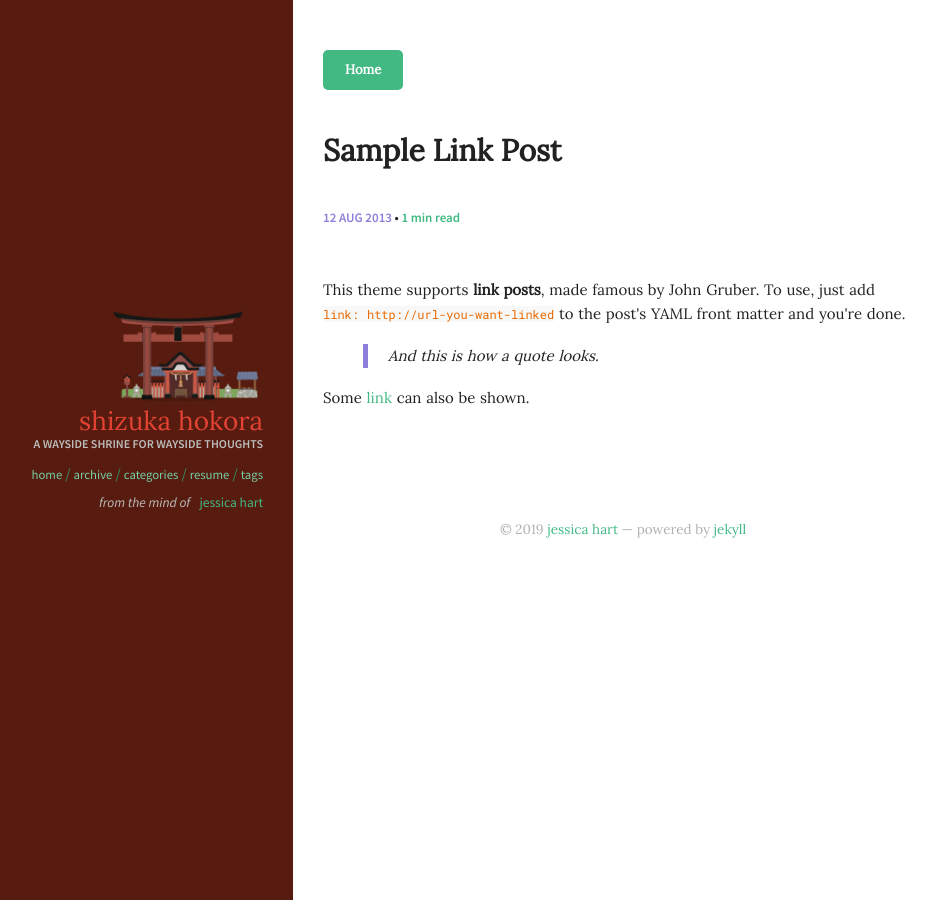
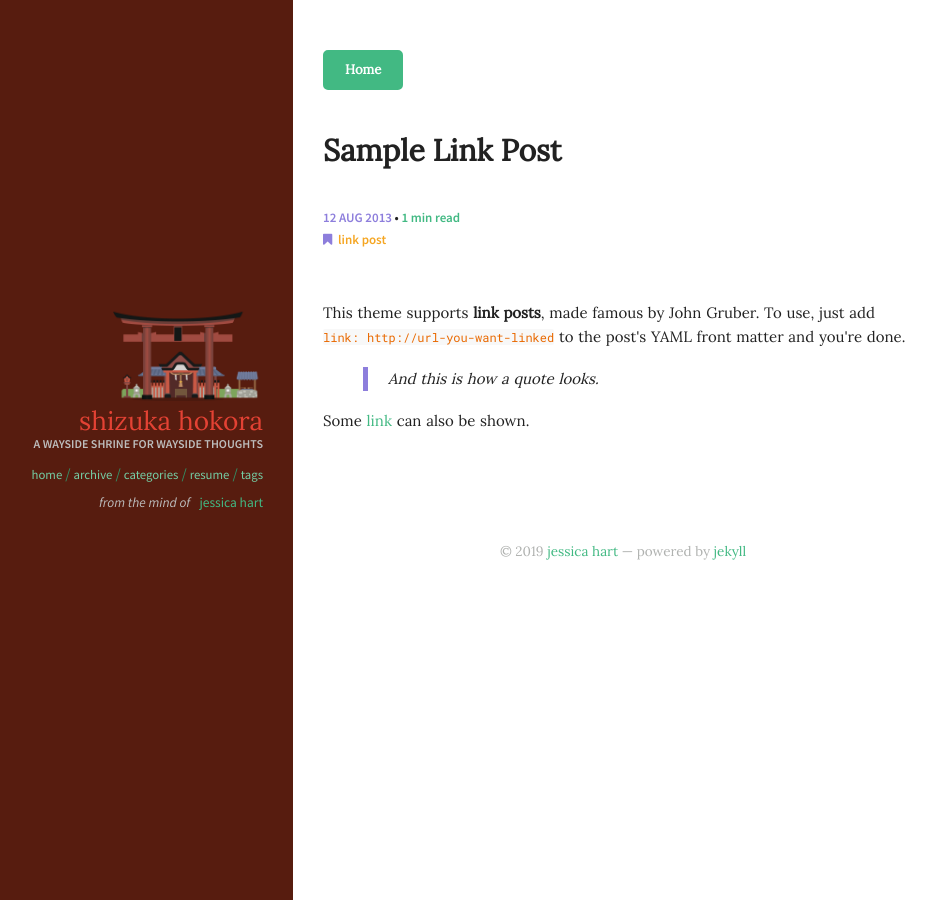
Before and after one commit to shizuka/shizuka-hokora, a Jekyll site: the page built from _posts/2013-08-12-sample-link-post.md, in a window 1280 px wide. Shown: the whole page, without its empty margins (27-963 px from the left). Built offline with Jekyll 4.4.1, drawn with Linux system fonts in a browser that asks for light colours; some web fonts are replaced.

Commit message:
add cat and tag meta to posts

```diff
--- a/_layouts/post.html
+++ b/_layouts/post.html
@@ -31,6 +31,28 @@
       </span>
       •
       {% include read_time.html %}
+      {% if page.categories.size > 0 %}
+      <br>
+      <span class="category">
+        <span class="fa fa-bookmark"></span>
+        <ul>
+          {% for cat in page.categories %}
+          <li>{{ cat }}</li>
+          {% endfor %}
+        </ul>
+      </span>
+      {% endif %}
+      {% if page.tags.size > 0 %}
+      <br>
+      <span class="category">
+        <span class="fa fa-tag"></span>
+        <ul>
+          {% for tag in page.tags %}
+          <li>{{ tag }}</li>
+          {% endfor %}
+        </ul>
+      </span>
+      {% endif %}
     </span>
 
   </header>
--- a/_layouts/post_listing.html
+++ b/_layouts/post_listing.html
@@ -2,7 +2,7 @@
 layout: default
 ---
 
-{% for post in site.posts %}
+{% for post in site.posts limit:10 %}
 <section class="post">
   <header class="post-header">
     <p class="post-meta">
--- a/_sass/pages/_post.scss
+++ b/_sass/pages/_post.scss
@@ -87,6 +87,29 @@
 	}
   .read-time {
     color: $primary;
+  }
+  .category {
+    color: $warning;
+    .fa {
+      color: $secondary;
+    }
+    ul {
+      margin: 0;
+      padding-left: 0.5ex;
+      display: inline-block;
+    }
+    li {
+      display: inline-block;
+      list-style-type: none;
+
+      &:after {
+        color: $secondary;
+        content: ",";
+      }
+      &:last-child:after {
+        content: "";
+      }
+    }
   }
 }
 
```
Also changed, not shown: _posts/2013-05-22-readability-post-wtags.md (added, +45 -0 lines).
